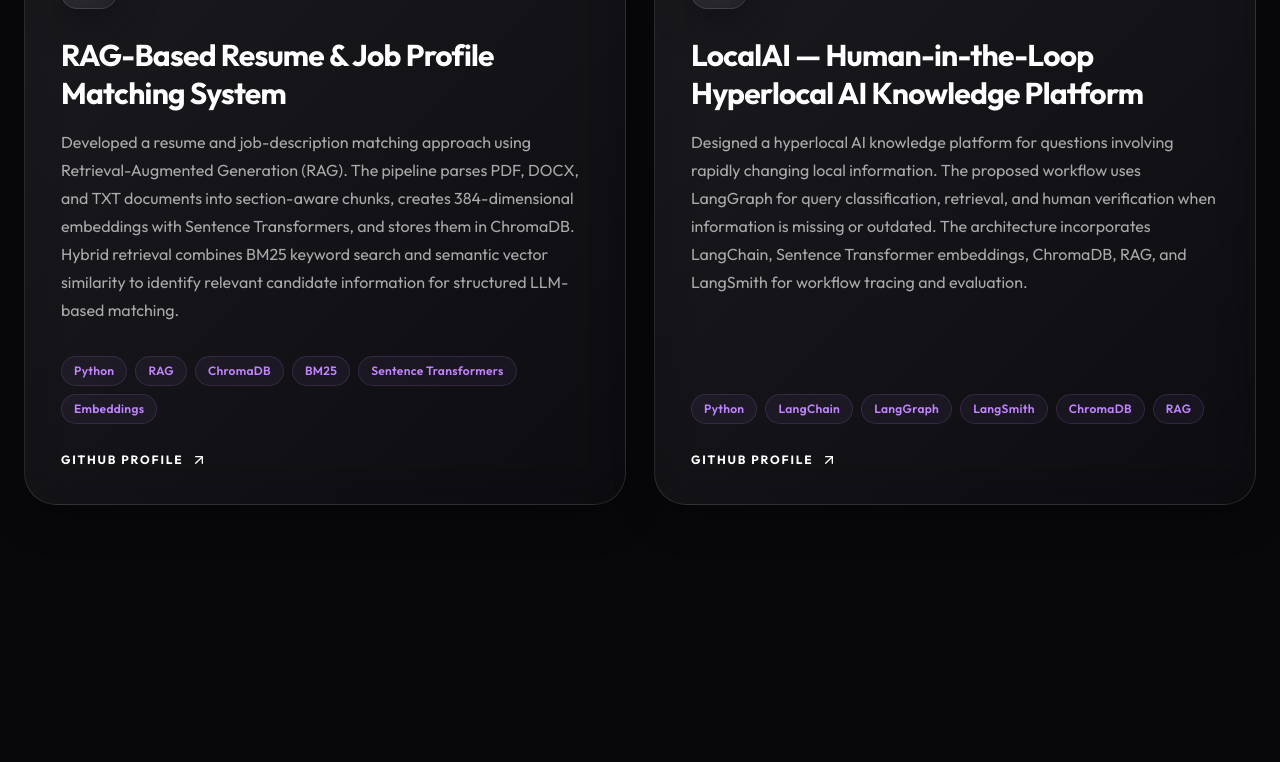
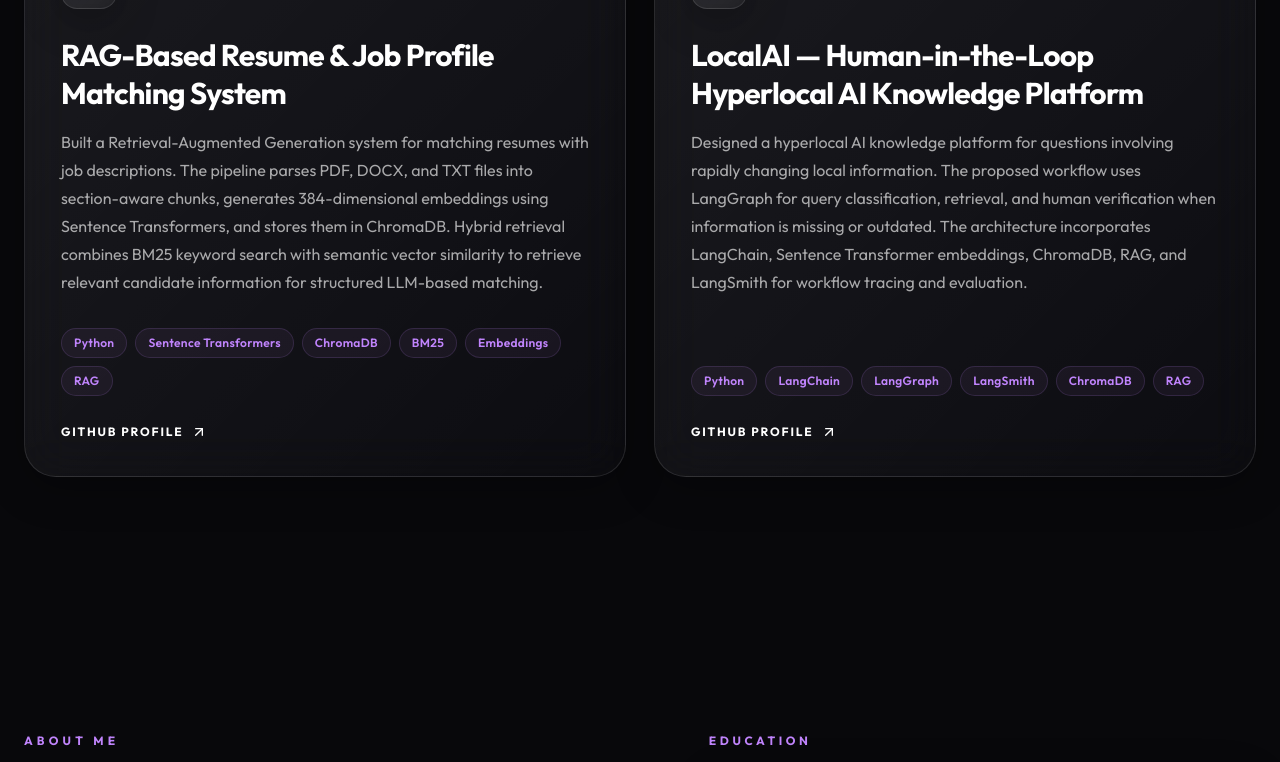
Before and after one commit to kandukurimanjushareddy/Manjusha1, a React (Vite) app: page / in a window 1280 px wide. Shown: the part 1320-2082 px from the top of the page. Built offline with nearby package versions, Linux system fonts and the light colour scheme.

Commit message:
Update constants.ts

```diff
--- a/src/constants.ts
+++ b/src/constants.ts
@@ -6,8 +6,15 @@
     id: 'rag-resume-matching',
     title: 'RAG-Based Resume & Job Profile Matching System',
     description:
-      'Developed a resume and job-description matching approach using Retrieval-Augmented Generation (RAG). The pipeline parses PDF, DOCX, and TXT documents into section-aware chunks, creates 384-dimensional embeddings with Sentence Transformers, and stores them in ChromaDB. Hybrid retrieval combines BM25 keyword search and semantic vector similarity to identify relevant candidate information for structured LLM-based matching.',
-    tags: ['Python', 'RAG', 'ChromaDB', 'BM25', 'Sentence Transformers', 'Embeddings'],
+      'Built a Retrieval-Augmented Generation system for matching resumes with job descriptions. The pipeline parses PDF, DOCX, and TXT files into section-aware chunks, generates 384-dimensional embeddings using Sentence Transformers, and stores them in ChromaDB. Hybrid retrieval combines BM25 keyword search with semantic vector similarity to retrieve relevant candidate information for structured LLM-based matching.',
+    tags: [
+      'Python',
+      'Sentence Transformers',
+      'ChromaDB',
+      'BM25',
+      'Embeddings',
+      'RAG',
+    ],
     image: '',
     link: 'https://github.com/kandukurimanjushareddy',
   },
@@ -16,7 +23,14 @@
     title: 'LocalAI — Human-in-the-Loop Hyperlocal AI Knowledge Platform',
     description:
       'Designed a hyperlocal AI knowledge platform for questions involving rapidly changing local information. The proposed workflow uses LangGraph for query classification, retrieval, and human verification when information is missing or outdated. The architecture incorporates LangChain, Sentence Transformer embeddings, ChromaDB, RAG, and LangSmith for workflow tracing and evaluation.',
-    tags: ['Python', 'LangChain', 'LangGraph', 'LangSmith', 'ChromaDB', 'RAG'],
+    tags: [
+      'Python',
+      'LangChain',
+      'LangGraph',
+      'LangSmith',
+      'ChromaDB',
+      'RAG',
+    ],
     image: '',
     link: 'https://github.com/kandukurimanjushareddy',
   },
@@ -41,7 +55,7 @@
   { name: 'Decision Trees', category: 'Backend' },
   { name: 'Model Training & Validation', category: 'Backend' },
 
-  // Generative AI and retrieval concepts
+  // Generative AI and retrieval
   { name: 'NLP', category: 'Design' },
   { name: 'LLMs', category: 'Design' },
   { name: 'Prompt Engineering', category: 'Design' },
@@ -70,7 +84,7 @@
     role: 'Event Organizing Volunteer',
     period: 'Feb 2025',
     description:
-      'Assisted in organizing SRM Milan, coordinating logistics and event operations. Collaborated with cross-functional teams to manage schedules and registrations.',
+      'Assisted in organizing SRM Milan, coordinating logistics and event operations. Collaborated with teams to manage schedules and registrations.',
   },
 ];
 
```
